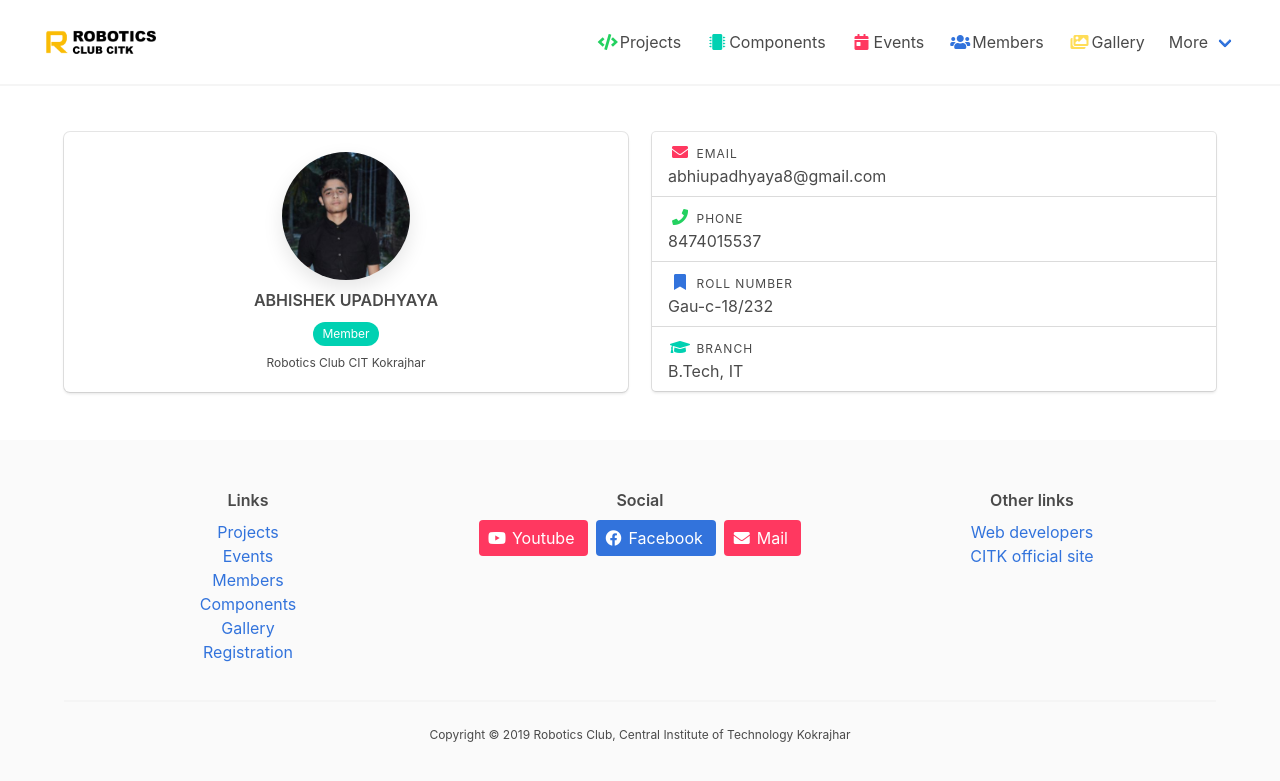
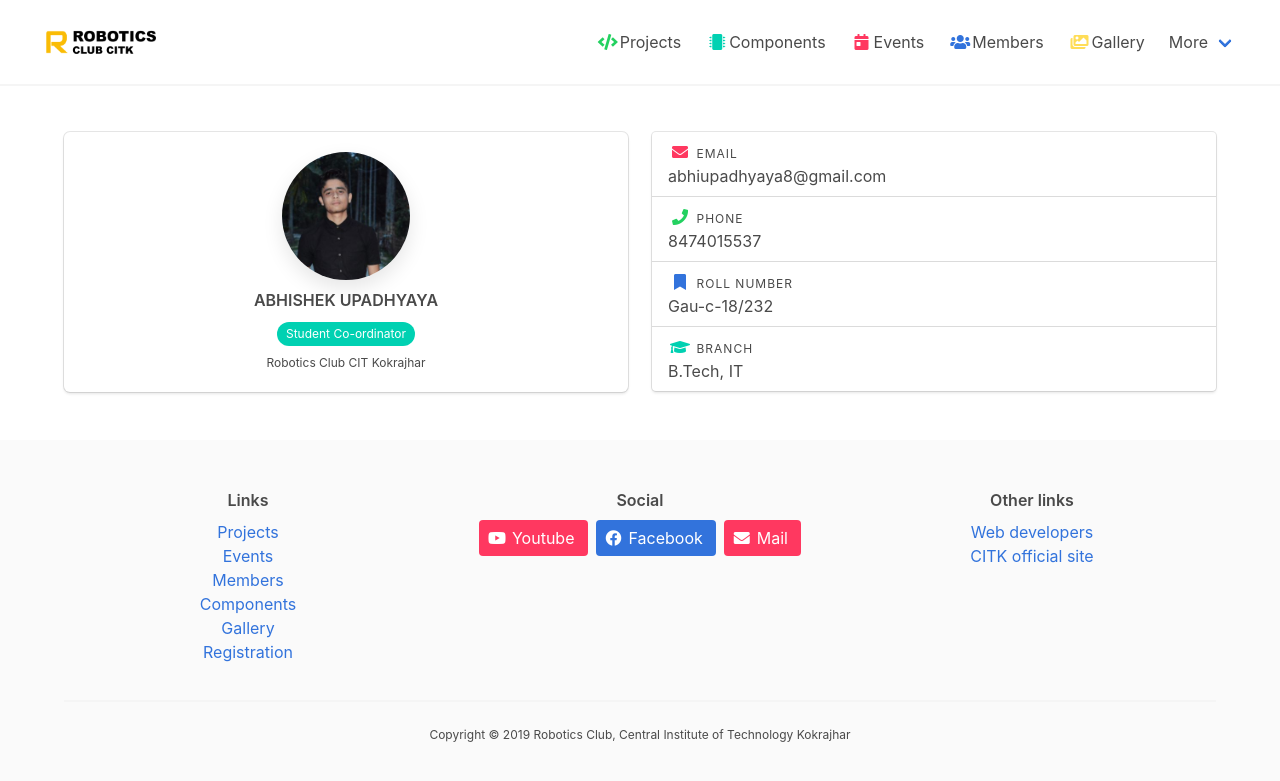
Before and after one commit to robotics-club-citk/robotics-club-citk.github.io, a Jekyll site: the page built from _members/abhishekupadhyaya.md, in a window 1280 px wide. Shown: the top 781 px of the page. Built offline with Jekyll 4.4.1, drawn with Linux system fonts in a browser that asks for light colours.

Commit message:
Update abhishekupadhyaya.md

```diff
--- a/_members/abhishekupadhyaya.md
+++ b/_members/abhishekupadhyaya.md
@@ -5,8 +5,8 @@ title: Abhishek Upadhyaya
 email: abhiupadhyaya8@gmail.com
 phone: 8474015537
 avatar: abhishekupadhyaya.jpg
-role: Member
-type: member
+role: Student Co-ordinator
+type: core
 roll: Gau-c-18/232
 branch: IT
 education: B.Tech
```
